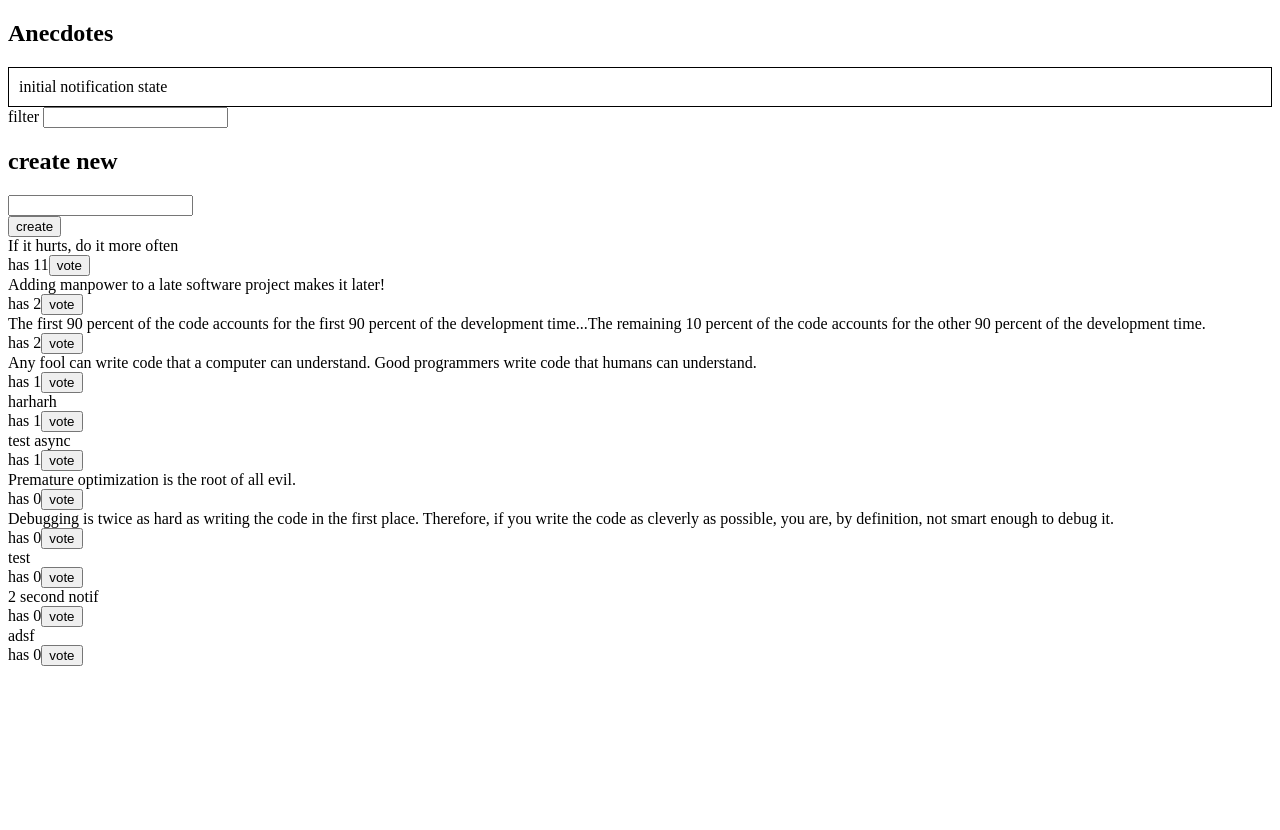
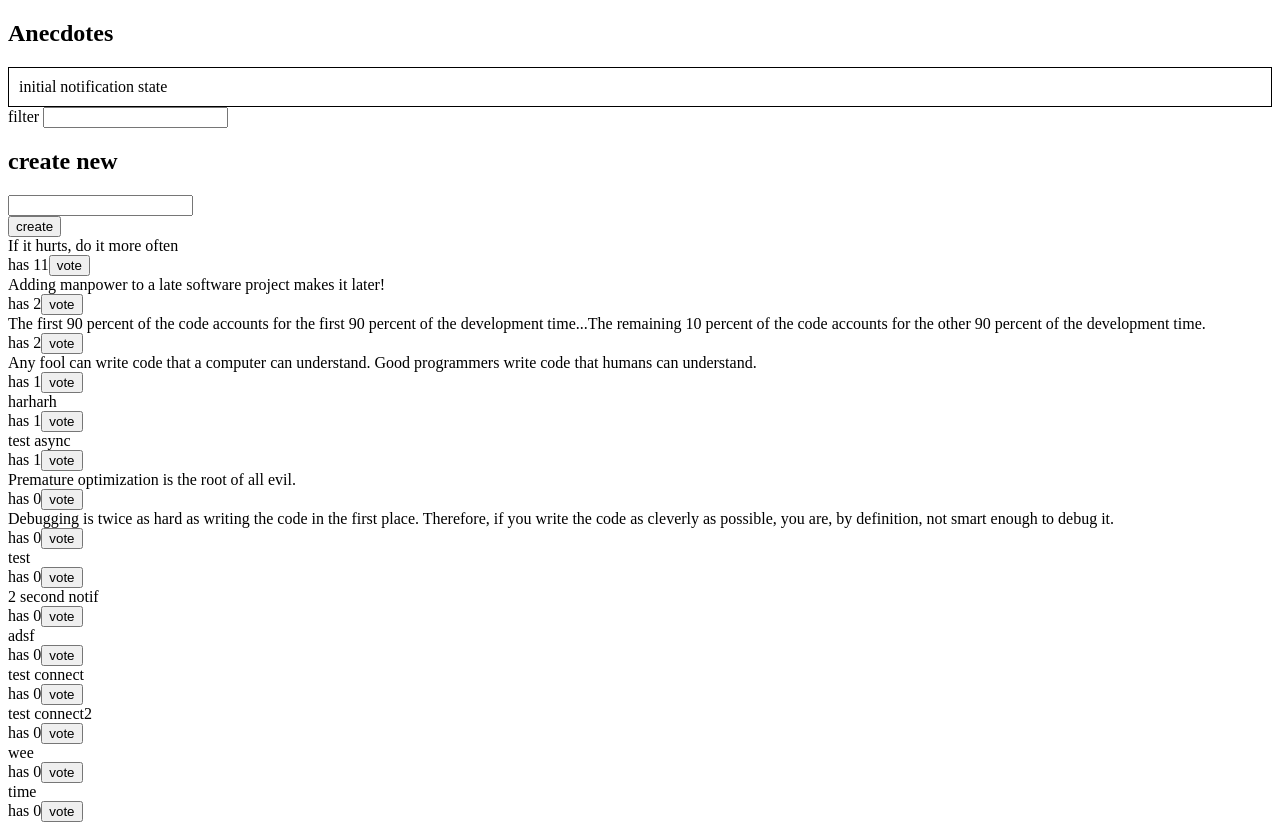
Before and after one commit to kkcmah/FullStackOpen, a React (Create React App) app in the folder part6/redux-anecdotes-main/: page / in a window 1280 px wide. Before the commit the page ends 800 px from the top, so only its background shows below. Built offline with nearby package versions, Linux system fonts and the light colour scheme; data requests are answered from the project's data file.

Commit message:
exercise 6.20 anecdotes and connect step 2 modify Filter and AnecdoteForm components to use the connect function instead of hooks

```diff
--- a/part6/redux-anecdotes-main/db.json
+++ b/part6/redux-anecdotes-main/db.json
@@ -54,6 +54,26 @@
       "content": "adsf",
       "votes": 0,
       "id": "lyzDXP8"
+    },
+    {
+      "content": "test connect",
+      "votes": 0,
+      "id": "K2m8-fG"
+    },
+    {
+      "content": "test connect2",
+      "votes": 0,
+      "id": "JjuCq-7"
+    },
+    {
+      "content": "wee",
+      "votes": 0,
+      "id": "VoIyVUX"
+    },
+    {
+      "content": "time",
+      "votes": 0,
+      "id": "SRhOvFh"
     }
   ]
 }
--- a/part6/redux-anecdotes-main/src/components/AnecdoteForm.js
+++ b/part6/redux-anecdotes-main/src/components/AnecdoteForm.js
@@ -1,17 +1,16 @@
-import { useDispatch } from "react-redux";
+import { connect } from "react-redux";
 import { createAnec } from "../reducers/anecdoteReducer";
 import { setNotification } from "../reducers/notificationReducer";
 
-const AnecdoteForm = () => {
-  const dispatch = useDispatch();
-
+const AnecdoteForm = (props) => {
   const create = async (event) => {
     event.preventDefault();
     const anecdote = event.target.anecdote.value;
     event.target.anecdote.value = "";
-    dispatch(createAnec(anecdote));
-    dispatch(setNotification(`created ${anecdote}`, 2));
+    props.createAnec(anecdote);
+    props.setNotification(`created ${anecdote}`, 2);
   };
+
   return (
     <>
       <h2>create new</h2>
@@ -25,4 +24,16 @@ const AnecdoteForm = () => {
   );
 };
 
-export default AnecdoteForm;
+const mapDispatchToProps = (dispatch) => {
+  return {
+    createAnec: (value) => {
+      dispatch(createAnec(value));
+    },
+    setNotification: (msg, timeSeconds) => {
+      dispatch(setNotification(msg, timeSeconds));
+    },
+  };
+};
+
+const ConnectedAnecdoteForm = connect(null, mapDispatchToProps)(AnecdoteForm);
+export default ConnectedAnecdoteForm;
--- a/part6/redux-anecdotes-main/src/components/Filter.js
+++ b/part6/redux-anecdotes-main/src/components/Filter.js
@@ -1,11 +1,10 @@
-import { useDispatch } from "react-redux";
+import { connect } from "react-redux";
 import { filter } from "../reducers/filterReducer";
 
-const Filter = () => {
-  const dispatch = useDispatch();
+const Filter = (props) => {
   const handleChange = (event) => {
     // input-field value is in variable event.target.value
-    dispatch(filter(event.target.value));
+    props.filter(event.target.value);
   };
   const style = {
     marginBottom: 10,
@@ -18,4 +17,4 @@ const Filter = () => {
   );
 };
 
-export default Filter;
+export default connect(null, { filter })(Filter);
```
